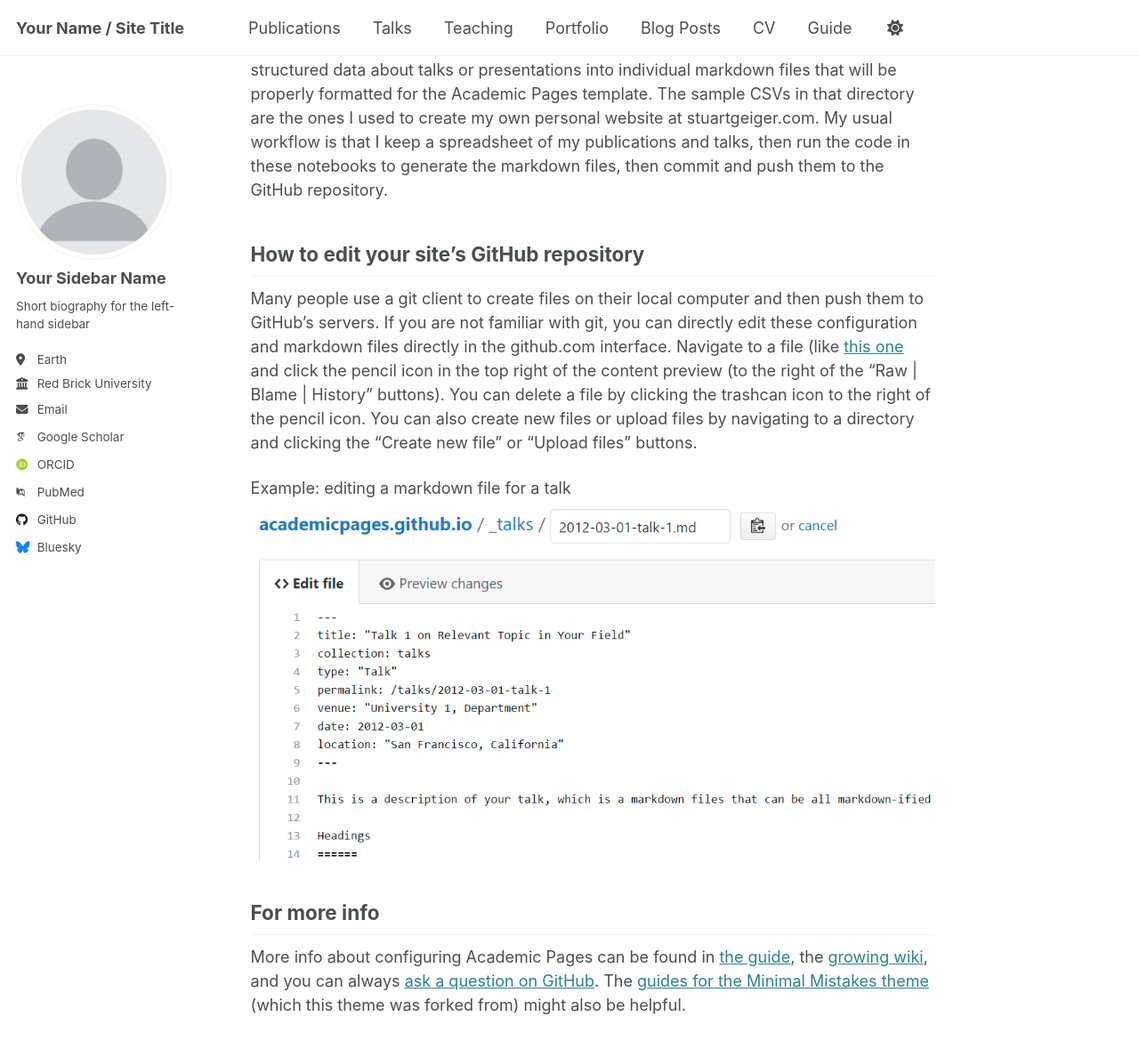
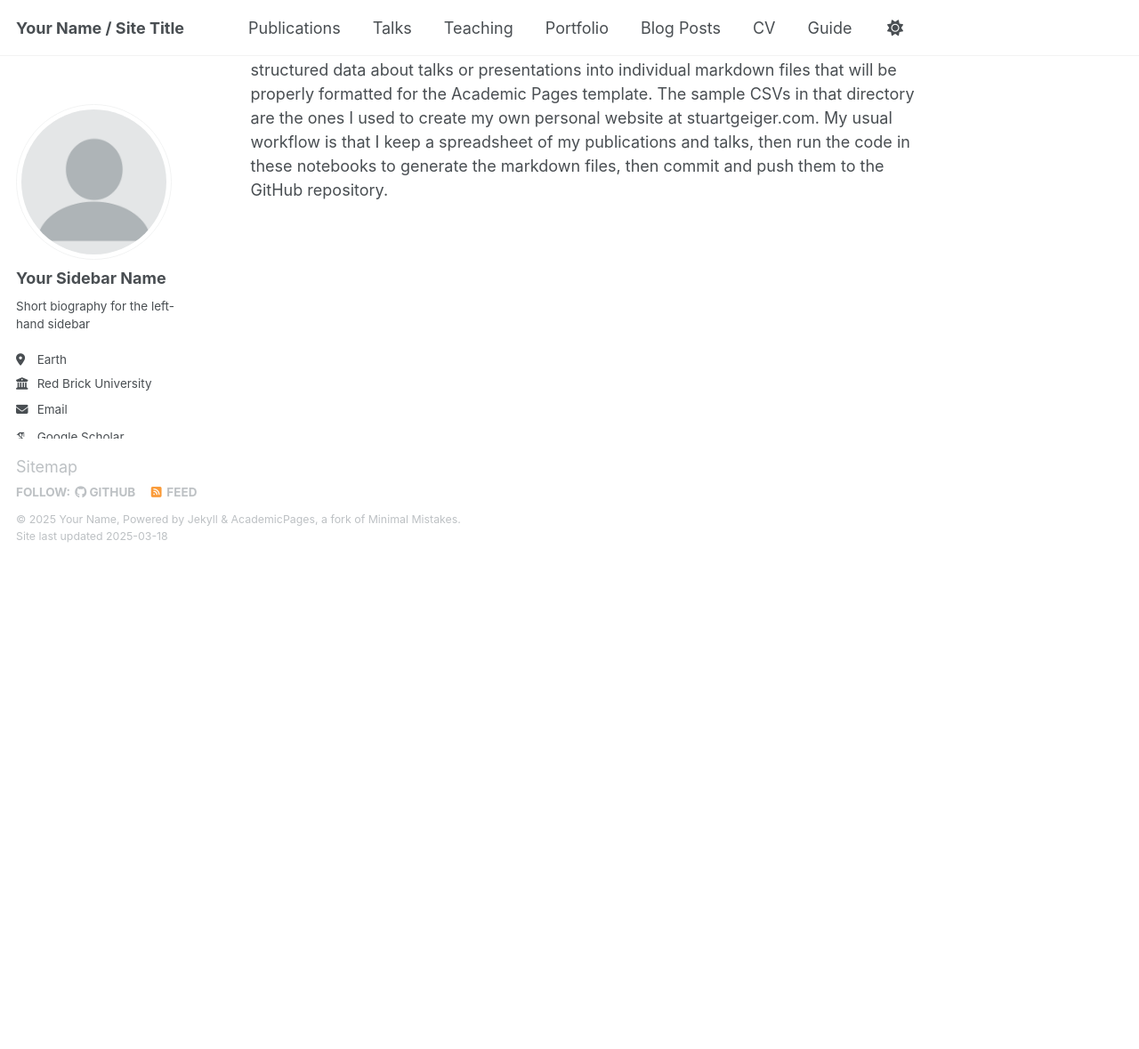
Before and after one commit to Yiming-Wange/yiming-wange.github.io, a Jekyll site: the page built from _pages/about.md, in a window 1280 px wide and 1400 px high, scrolled down 1988 px. Shown: the top 1179 px of the window at 89% size. Built offline with Jekyll 4.4.1, drawn with Linux system fonts in a browser that asks for light colours; some web fonts are replaced; after the commit the page ends 2618 px from its top, so only the background shows below that.

Commit message:
Update about.md

```diff
--- a/_pages/about.md
+++ b/_pages/about.md
@@ -32,18 +32,7 @@ Create content & metadata
 ------
 For site content, there is one markdown file for each type of content, which are stored in directories like _publications, _talks, _posts, _teaching, or _pages. For example, each talk is a markdown file in the [_talks directory](https://github.com/academicpages/academicpages.github.io/tree/master/_talks). At the top of each markdown file is structured data in YAML about the talk, which the theme will parse to do lots of cool stuff. The same structured data about a talk is used to generate the list of talks on the [Talks page](https://academicpages.github.io/talks), each [individual page](https://academicpages.github.io/talks/2012-03-01-talk-1) for specific talks, the talks section for the [CV page](https://academicpages.github.io/cv), and the [map of places you've given a talk](https://academicpages.github.io/talkmap.html) (if you run this [python file](https://github.com/academicpages/academicpages.github.io/blob/master/talkmap.py) or [Jupyter notebook](https://github.com/academicpages/academicpages.github.io/blob/master/talkmap.ipynb), which creates the HTML for the map based on the contents of the _talks directory).
 
-**Markdown generator**
+**Markdown generator**hahhah
 
 The repository includes [a set of Jupyter notebooks](https://github.com/academicpages/academicpages.github.io/tree/master/markdown_generator
 ) that converts a CSV containing structured data about talks or presentations into individual markdown files that will be properly formatted for the Academic Pages template. The sample CSVs in that directory are the ones I used to create my own personal website at stuartgeiger.com. My usual workflow is that I keep a spreadsheet of my publications and talks, then run the code in these notebooks to generate the markdown files, then commit and push them to the GitHub repository.
-
-How to edit your site's GitHub repository
-------
-Many people use a git client to create files on their local computer and then push them to GitHub's servers. If you are not familiar with git, you can directly edit these configuration and markdown files directly in the github.com interface. Navigate to a file (like [this one](https://github.com/academicpages/academicpages.github.io/blob/master/_talks/2012-03-01-talk-1.md) and click the pencil icon in the top right of the content preview (to the right of the "Raw | Blame | History" buttons). You can delete a file by clicking the trashcan icon to the right of the pencil icon. You can also create new files or upload files by navigating to a directory and clicking the "Create new file" or "Upload files" buttons.
-
-Example: editing a markdown file for a talk
-![Editing a markdown file for a talk](/images/editing-talk.png)
-
-For more info
-------
-More info about configuring Academic Pages can be found in [the guide](https://academicpages.github.io/markdown/), the [growing wiki](https://github.com/academicpages/academicpages.github.io/wiki), and you can always [ask a question on GitHub](https://github.com/academicpages/academicpages.github.io/discussions). The [guides for the Minimal Mistakes theme](https://mmistakes.github.io/minimal-mistakes/docs/configuration/) (which this theme was forked from) might also be helpful.
```
